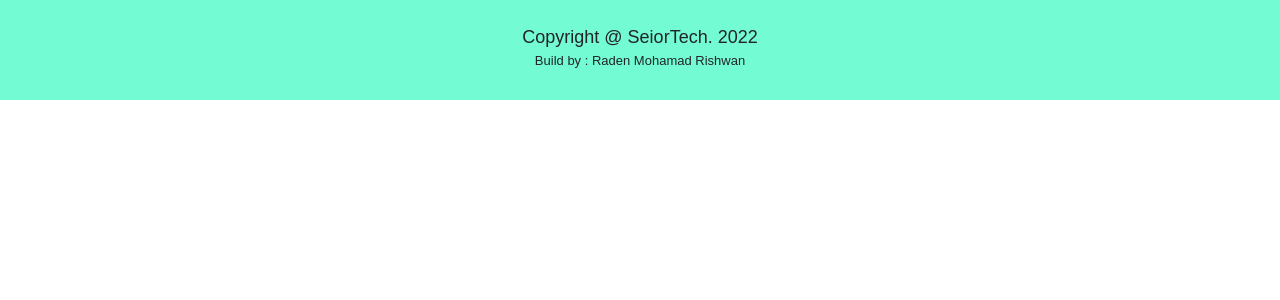
After one commit to radenrishwan/note-app, a PHP site: template app/View/component/bottom.php in a window 1280 px wide. The commit adds this page. Shown: the top 300 px of the page. Run offline with PHP 8.4, Linux system fonts and the light colour scheme; the template is opened without the code that fills it, so the values that code supplies are empty; some web fonts are replaced.

Commit message:
fix footer

```diff
--- /dev/null
+++ b/app/View/component/bottom.php
@@ -0,0 +1,9 @@
+<footer>
+    <div class="color-black footer">
+        <p class="copyright">
+            <span class="copyright-text">Copyright @ SeiorTech. 2022</span>
+            <br>
+            Build by : Raden Mohamad Rishwan
+        </p>
+    </div>
+</footer>
--- a/app/View/component/footer.php
+++ b/app/View/component/footer.php
@@ -1,13 +1,3 @@
-<footer>
-    <div class="color-black footer">
-        <p class="copyright">
-            <span class="copyright-text">Copyright @ SeiorTech. 2022</span>
-            <br>
-            Build by : Raden Mohamad Rishwan
-            </p>
-    </div>
-</footer>
-
 <script src="https://cdn.jsdelivr.net/npm/bootstrap@5.2.0-beta1/dist/js/bootstrap.bundle.min.js"></script>
 
 <script>
--- a/app/View/home/home.php
+++ b/app/View/home/home.php
@@ -150,3 +150,5 @@
 
     <div class="ini" style="height: 10vh"></div>
 </div>
+
+<?php include_once __DIR__ . '/../component/bottom.php';?>
```
